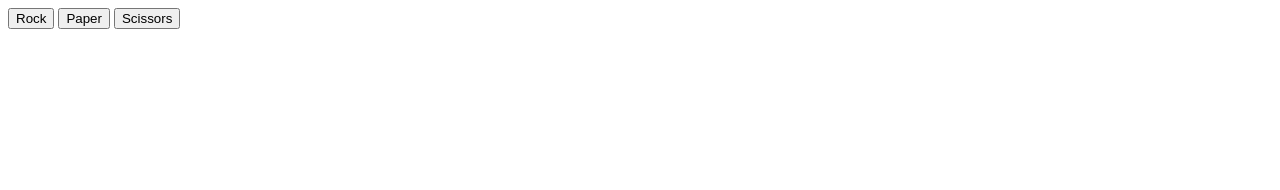
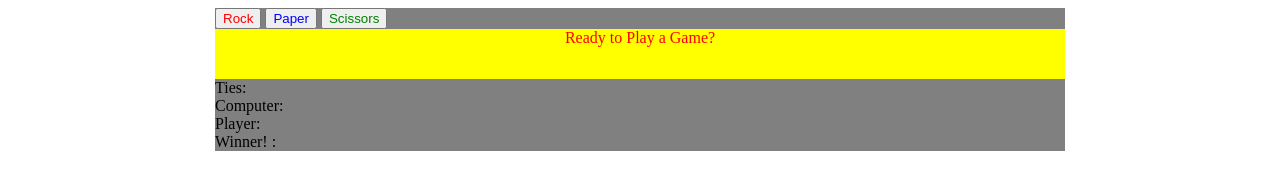
Before and after one commit to treymorris/RPS, a plain HTML site: page rockpaperscissors.html in a window 1280 px wide. Drawn offline with Linux system fonts and the light colour scheme.

Commit message:
added a display for score and winner announcement

```diff
--- a/rockpaperscissors.html
+++ b/rockpaperscissors.html
@@ -5,10 +5,11 @@
     <meta http-equiv="X-UA-Compatible" content="IE=edge">
     <meta name="viewport" content="width=device-width, initial-scale=1.0">
     <title>Document</title>
+    <link rel="stylesheet" href="styles.css">
     <script src="script.js" defer></script>
 </head>
 <body>
-    <div id="container">
+    <div class="container">
         <button id="rock">Rock</button>
         <button id="paper">Paper</button>
         <button id="scissors">Scissors</button>
--- a/script.js
+++ b/script.js
@@ -2,8 +2,39 @@ let playerScore = 0;
 let computerScore = 0;
 let tie = 0;
 
+const container = document.querySelector('.container');
 
+const displayDiv = document.createElement('div');
+displayDiv.classList.add('displayDiv');
+displayDiv.textContent = 'Ready to Play a Game?';
+displayDiv.style.color = 'red';
+displayDiv.style.backgroundColor = 'yellow';
 
+container.appendChild(displayDiv);
+
+const tieDiv = document.createElement('div');
+tieDiv.classList.add('tieDiv');
+tieDiv.textContent = 'Ties: ';
+
+container.appendChild(tieDiv);
+
+const cwDiv = document.createElement('div');
+cwDiv.classList.add('cwDiv');
+cwDiv.textContent = 'Computer: ';
+
+container.appendChild(cwDiv);
+
+const pwDiv = document.createElement('div');
+pwDiv.classList.add('pwDiv');
+pwDiv.textContent = 'Player: ';
+
+container.appendChild(pwDiv);
+
+const winnerDiv = document.createElement('div');
+winnerDiv.classList.add('winnerDiv');
+winnerDiv.textContent = 'Winner! : ';
+
+container.appendChild(winnerDiv);
 
 //create function to select choice for computer
 function computerPlay() {
--- /dev/null
+++ b/styles.css
@@ -0,0 +1,24 @@
+.container {
+    width: 850px;
+    margin: auto;
+    background-color: grey
+}
+
+#rock {
+    color: red;
+}
+
+#paper {
+    color: blue;
+}
+
+#scissors {
+    color: green;
+}
+
+.displayDiv {
+    height: 50px;
+    display: flex;
+    text-align: center;
+    justify-content: center;
+}
```
